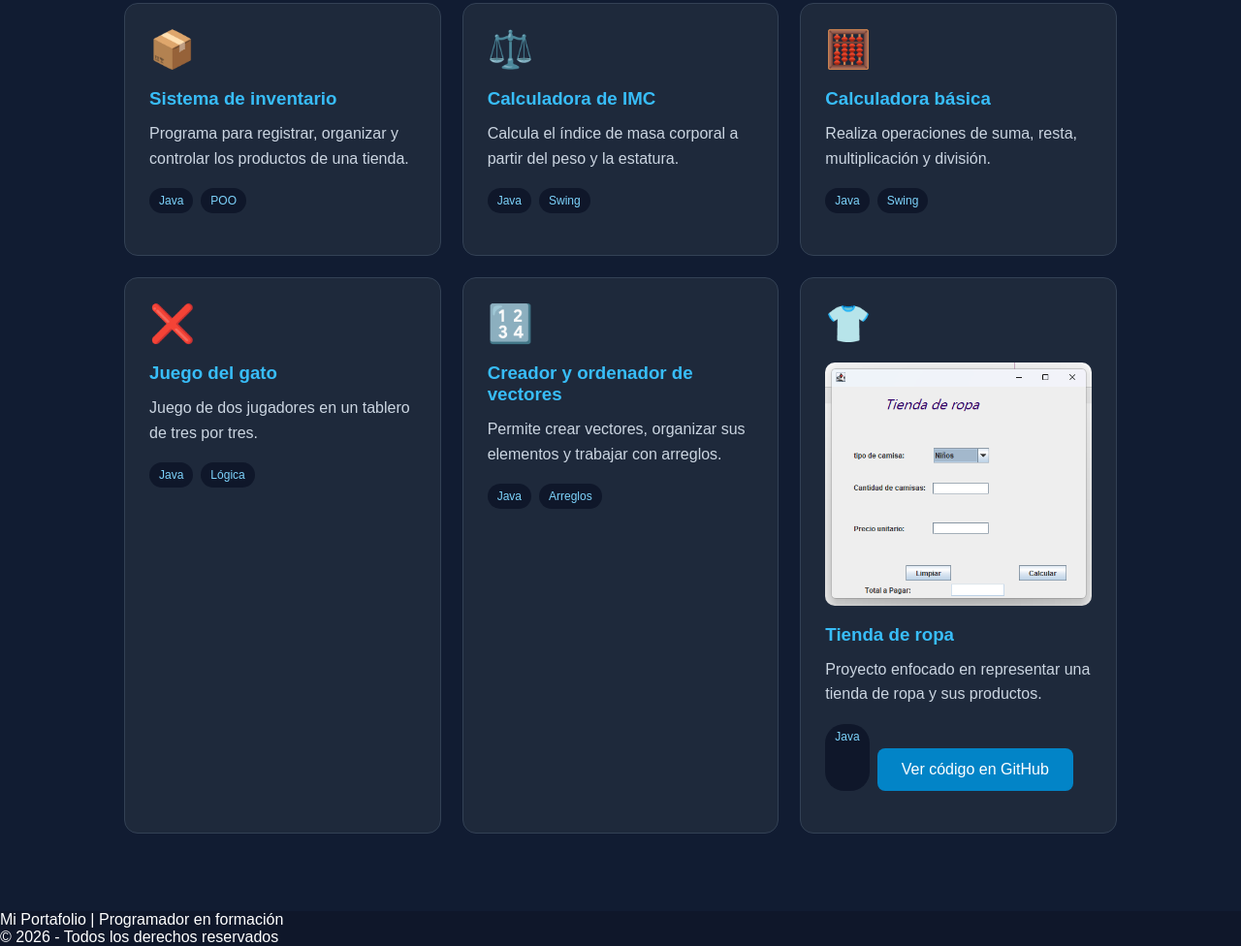
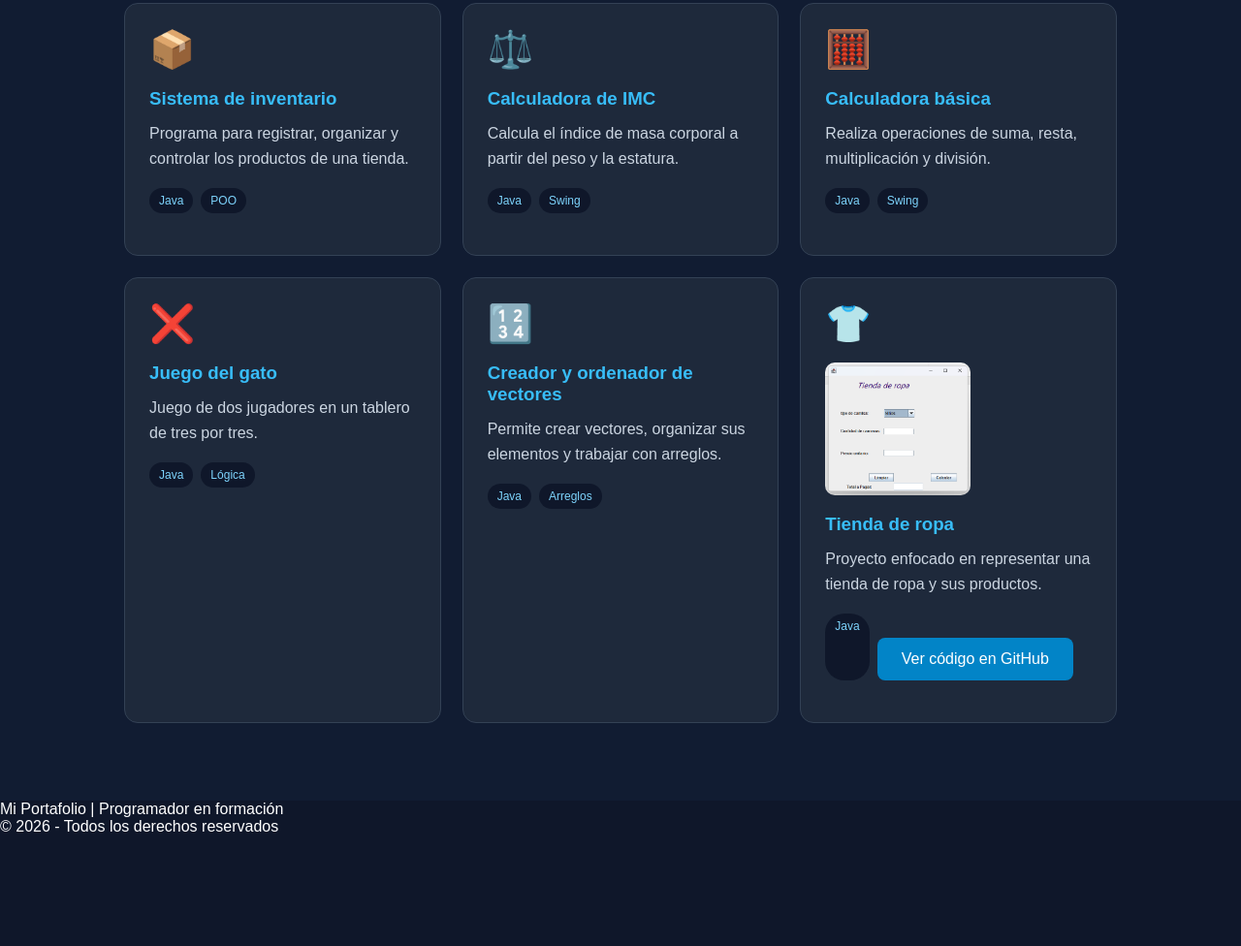
Before and after one commit to 7dvm5jh47b-art/mi-portafolio, a plain HTML site: page index.html in a window 1280 px wide. Shown: the part 1609-2585 px from the top of the page at 97% size. After the commit the page ends 2471 px from the top, so only its background shows below. Drawn offline with Linux system fonts and the light colour scheme.

Commit message:
Restore index.html with original content

```diff
--- a/index.html
+++ b/index.html
@@ -431,7 +431,7 @@ footer {
         <div class="proyecto-card">
             <div class="proyecto-icono">👕</div>
       <img src="./tienda-de-ropa-captura.png" alt="Proyecto Tienda de Ropa"
-     style="width: 100%; max-width: 350px; border-radius: 10px; margin-bottom: 15px;">
+     style="width: 100%; max-width: 150px; border-radius: 10px; margin-bottom: 15px;">
             <h3>Tienda de ropa</h3>
             <p>Proyecto enfocado en representar una
             tienda de ropa y sus productos.</p>
```
